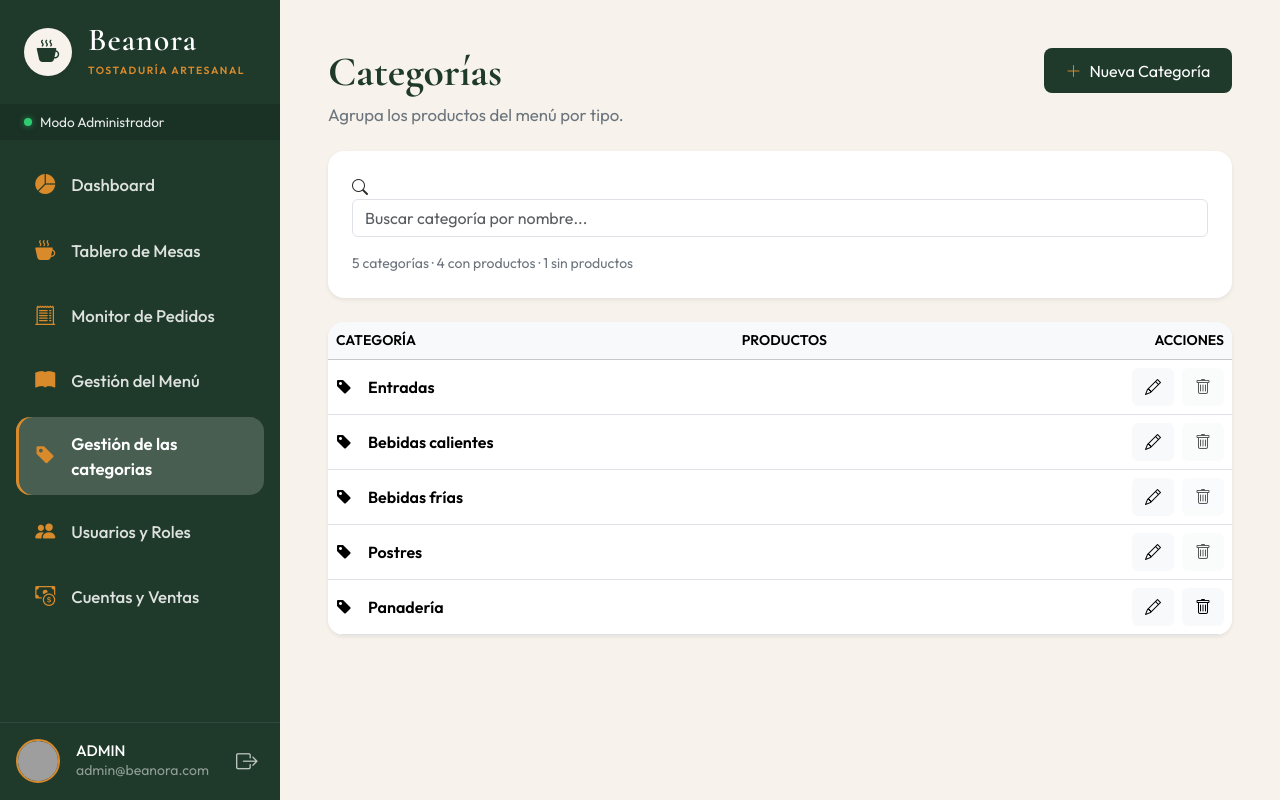
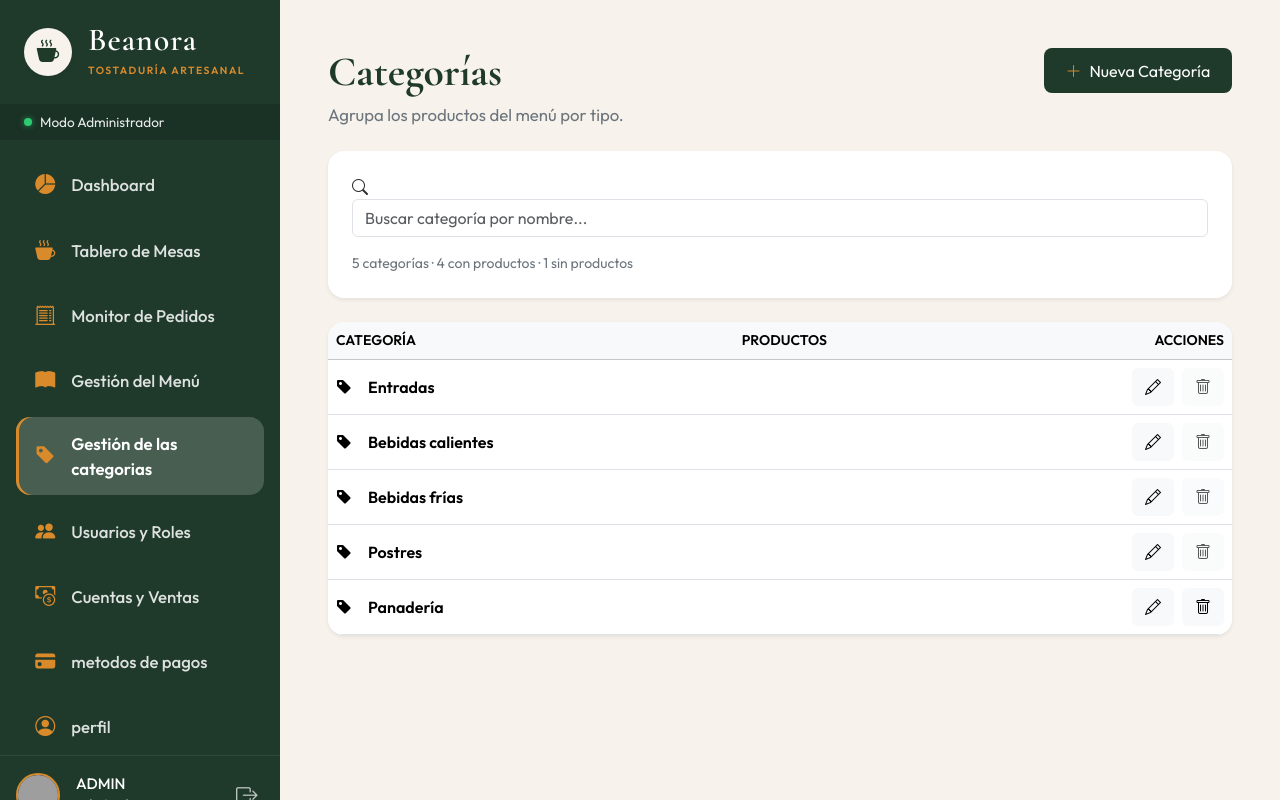
Before and after one commit to Sofia-Osuna/Sistema-de-comandas, a PHP site: page /paginas/categoria.php in a window 1280 px wide. Run offline with PHP 8.4, Linux system fonts and the light colour scheme; grey boxes are pictures that could not be loaded.

Commit message:
lo que faltaba del sidebar

```diff
--- a/includes/sidebar.php
+++ b/includes/sidebar.php
@@ -163,6 +163,18 @@ $pagina_actual = basename($_SERVER['PHP_SELF']);
                         <span>Cuentas y Ventas</span>
                     </a>
                 </li>
+                <li class="nav-item">
+                    <a href="metodos-pagos.php" class="nav-link d-flex align-items-center gap-3 <?= ($pagina_actual == 'metodos-pagos.php') ? 'active' : ''; ?>">
+                        <i class="bi-credit-card-fill icon-menu"></i>
+                        <span>metodos de pagos</span>
+                    </a>
+                </li>
+                <li class="nav-item">
+                    <a href="perfil.php" class="nav-link d-flex align-items-center gap-3 <?= ($pagina_actual == 'perfil.php') ? 'active' : ''; ?>">
+                        <i class="bi-person-circle icon-menu"></i>
+                        <span>perfil</span>
+                    </a>
+                </li>
             </ul>
         </nav>
     </div>
```
